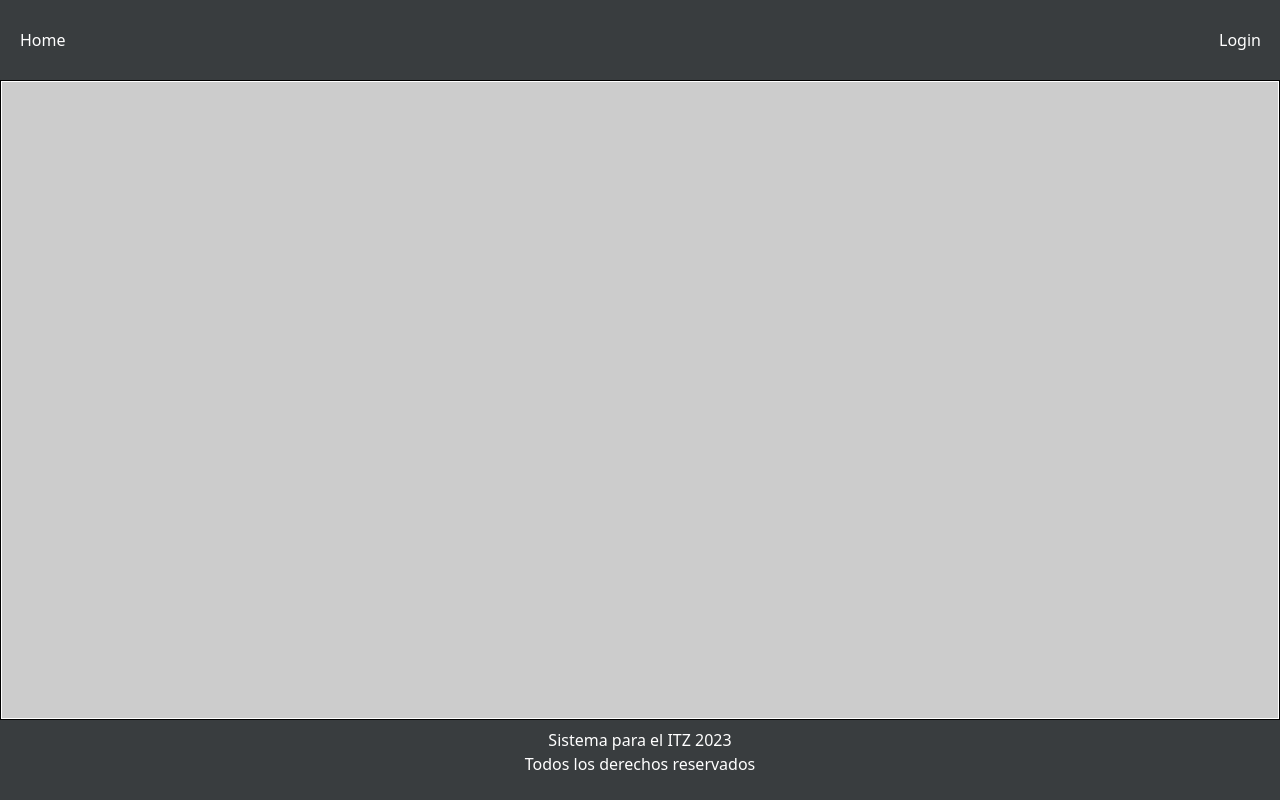
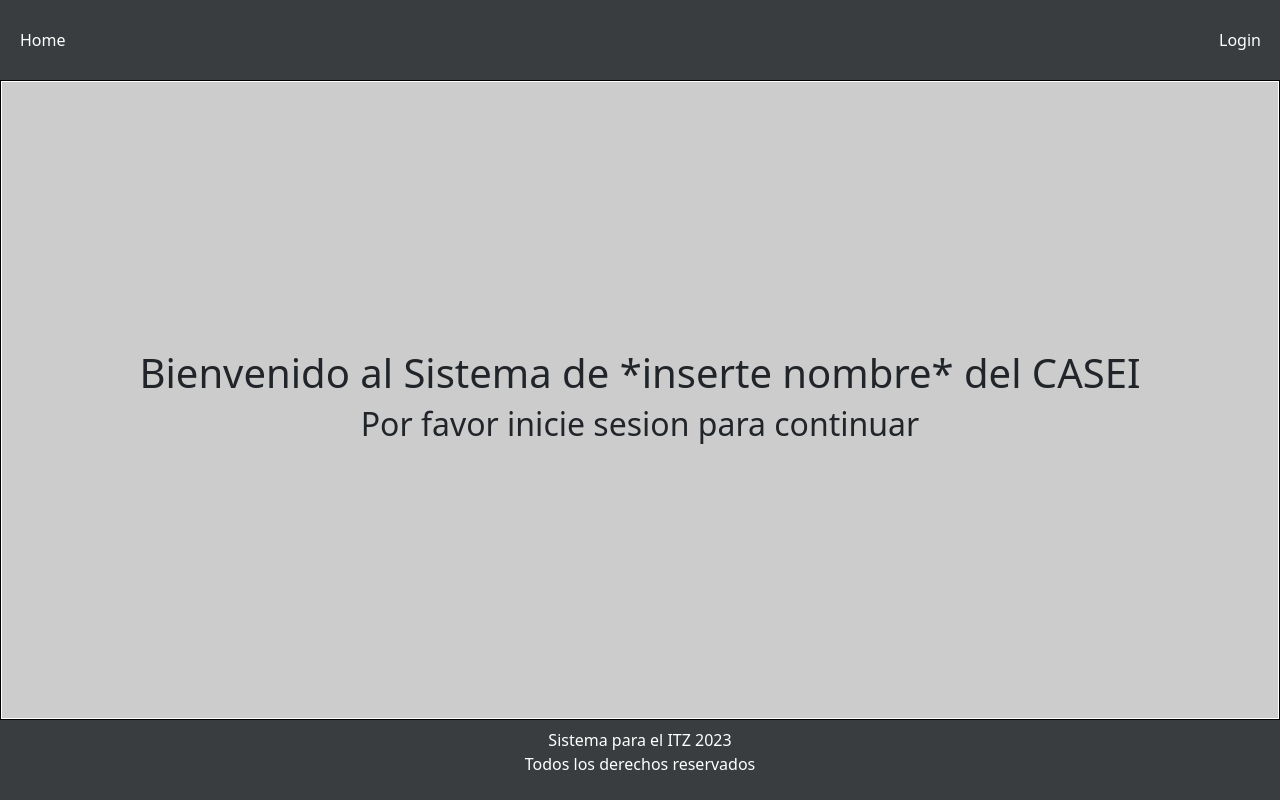
Before and after one commit to Epictrolloleante/proyectolemus, a React (Create React App) app: page / in a window 1280 px wide. Built offline with nearby package versions, Linux system fonts and the light colour scheme.

Commit message:
Muestra mensaje en home

```diff
--- a/src/css/ComponenteLayout.css
+++ b/src/css/ComponenteLayout.css
@@ -46,4 +46,7 @@ html, body {
     height: 100%;
     padding: 1px;
     border: 1px solid black;
+    display: flex;
+    flex-direction: column;
+    justify-content: center;
 }
--- a/src/css/ComponenteLogin.css
+++ b/src/css/ComponenteLogin.css
@@ -1,3 +1,12 @@
+.Loginprincipal{
+    display: flex;
+    width: 100%;
+    height: 100%;
+    flex-direction: column;
+    align-items: center;
+    justify-content: center;
+
+}
 
 .Logincontenedor{
     display: flex;
--- a/src/css/MenuPrincipal.css
+++ b/src/css/MenuPrincipal.css
@@ -14,4 +14,5 @@
     justify-content: center;
     align-items: center;
     background: #ccc;
+    flex-direction: column;
 }
--- a/src/pages/MenuPrincipal.jsx
+++ b/src/pages/MenuPrincipal.jsx
@@ -1,8 +1,25 @@
-import React from 'react'
+import React, { useState, useEffect } from 'react';
+import Auth from './Auth';
 import stylees from '../css/MenuPrincipal.css';
 import ComponenteLayout from './ComponenteLayout';
 import bootstrap from 'bootstrap';
 export default function MenuPrincipal() {
+  const [isAuthenticated, setIsAuthenticated] = useState(null); // Usar null para indicar "cargando"
+
+
+
+  useEffect(() => {
+    Auth()
+      .then((isAuthenticated) => {
+        setIsAuthenticated(isAuthenticated);
+      })
+      .catch((error) => {
+        console.log('Error en la solicitud:', error);
+        setIsAuthenticated(false);
+      });
+  }, []);
+
+
   return (
 
     <ComponenteLayout Titulo="Home">
@@ -10,6 +27,8 @@ export default function MenuPrincipal() {
       <div class="Principalprincipal">
 
         <div class="PrincipalcontenedorP">
+          {isAuthenticated ? (<h1>Bienvenido</h1>):
+          (<><h1>Bienvenido al Sistema de *inserte nombre*  del CASEI</h1><h2>Por favor inicie sesion para continuar</h2></>)}
 
 
         </div>
```
